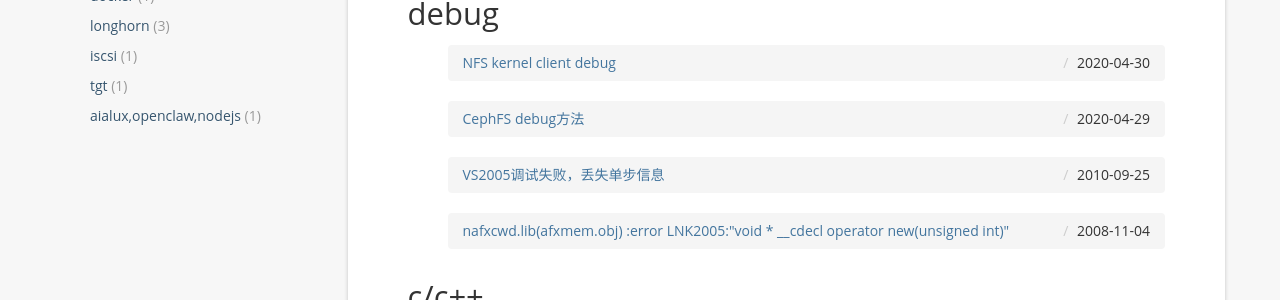
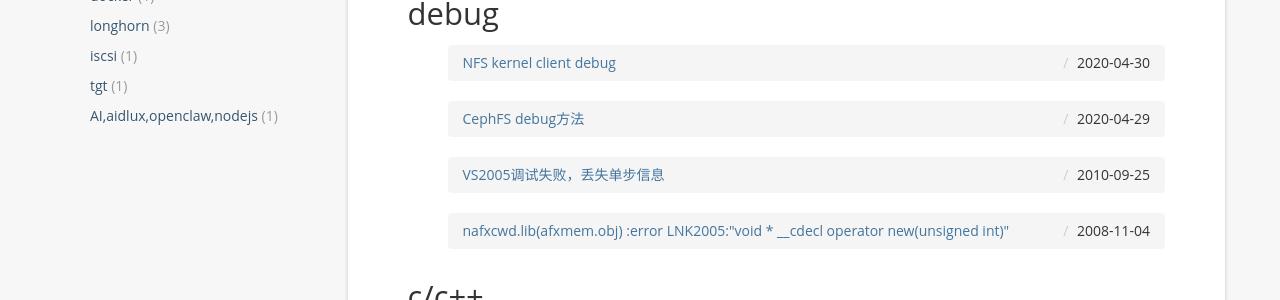
Before and after one commit to peteryj/peteryj.github.io, a Jekyll site: the page built from categories/index.html, in a window 1280 px wide and 900 px high, scrolled down 1179 px. Shown: the part 154-454 px from the top of the window. Built offline with Jekyll 4.4.1, drawn with Linux system fonts in a browser that asks for light colours; nearby versions of some CDN libraries; comment, search, counter and statistics services are not loaded; some of the changed text lies outside the part shown.

Commit message:
Update: OpenClaw Gateway AIDLux deployment guide

```diff
--- a/_posts/2026-03-01-openclaw-gateway-on-aidlux.markdown
+++ b/_posts/2026-03-01-openclaw-gateway-on-aidlux.markdown
@@ -4,7 +4,7 @@ title: OpenClaw Gateway 在 AIDLux 上的部署实践与坑点记录
 date: 2026-03-01 15:00
 comments: true
 author: Peter.Y
-categories: aialux,openclaw,nodejs
+categories: AI,aidlux,openclaw,nodejs
 ---
 
 ## 背景
```
